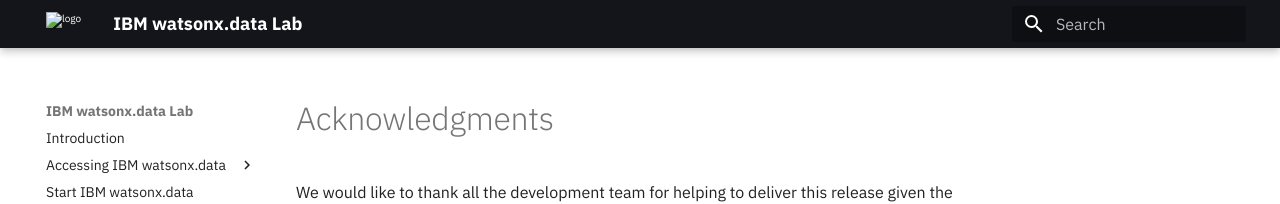
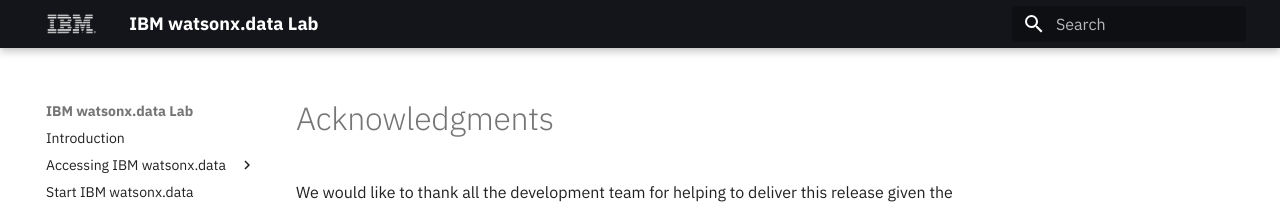
Before and after one commit to Db2-DTE-POC/wxddemo, an MkDocs documentation site: the page built from docs/wxd-acknowledgements.md, in a window 1280 px wide. Shown: the top 204 px of the page. Built offline with MkDocs 1.6.1 and Material for MkDocs 9.7.7, drawn with Linux system fonts in a browser that asks for light colours.

Commit message:
Update mkdocs.yml

```diff
--- a/mkdocs.yml
+++ b/mkdocs.yml
@@ -36,7 +36,7 @@
   font:
     text: IBM Plex Sans
     code: IBM Plex Mono
-  logo: img/IBM_logo®_rev_RGB.png
+  logo: wxd-images/IBM_logo®_rev_RGB.png
   palette:
     scheme: default
     primary: black
```
